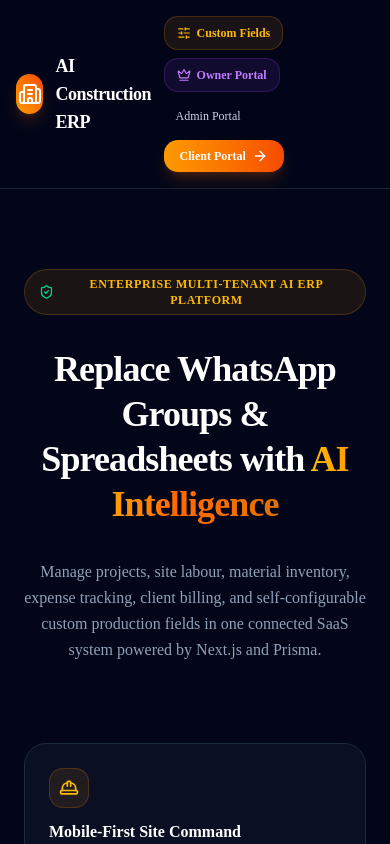
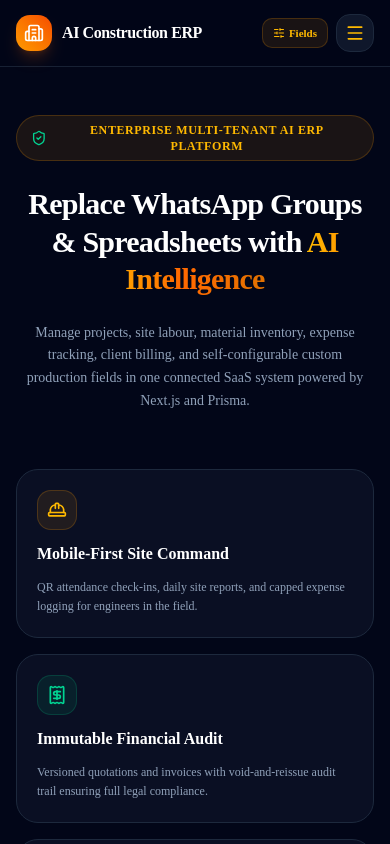
Before and after one commit to SidraRaza/ai-construction-erp, a Next.js app in the folder frontend/: page / in a window 390 px wide. Shown: the top 844 px of the page. Built offline with nearby package versions, Linux system fonts and the light colour scheme.

Commit message:
refactor: overhaul header responsiveness with mobile navigation drawer and adaptive controls

```diff
--- a/frontend/app/page.tsx
+++ b/frontend/app/page.tsx
@@ -1,19 +1,39 @@
+"use client";
+
+import { useState } from "react";
 import Link from "next/link";
-import { Building2, ArrowRight, ShieldCheck, HardHat, Receipt, Bot, SlidersHorizontal, Crown } from "lucide-react";
+import {
+  Building2,
+  ArrowRight,
+  ShieldCheck,
+  HardHat,
+  Receipt,
+  Bot,
+  SlidersHorizontal,
+  Crown,
+  Menu,
+  X,
+  LayoutDashboard,
+  Users,
+} from "lucide-react";
 
 export default function Home() {
+  const [isMobileNavOpen, setIsMobileNavOpen] = useState(false);
+
   return (
-    <div className="min-h-screen bg-slate-950 text-slate-100 font-sans flex flex-col justify-between">
-      {/* Navigation Bar */}
-      <nav className="border-b border-slate-800/80 px-4 sm:px-8 py-4 flex items-center justify-between backdrop-blur-md bg-slate-950/80 sticky top-0 z-50">
-        <div className="flex items-center gap-3">
-          <div className="w-10 h-10 rounded-xl bg-gradient-to-tr from-amber-500 to-orange-600 flex items-center justify-center text-white font-bold shadow-lg shadow-orange-500/20">
-            <Building2 className="w-6 h-6" />
+    <div className="min-h-screen bg-slate-950 text-slate-100 font-sans flex flex-col justify-between overflow-x-hidden">
+      {/* Navigation Bar (100% Responsive) */}
+      <nav className="border-b border-slate-800/80 px-4 sm:px-8 py-3.5 flex items-center justify-between backdrop-blur-md bg-slate-950/90 sticky top-0 z-50">
+        {/* Brand Logo */}
+        <div className="flex items-center gap-2.5">
+          <div className="w-9 h-9 sm:w-10 sm:h-10 rounded-xl bg-gradient-to-tr from-amber-500 to-orange-600 flex items-center justify-center text-white font-bold shadow-lg shadow-orange-500/20 shrink-0">
+            <Building2 className="w-5 h-5 sm:w-6 sm:h-6" />
           </div>
-          <span className="text-lg font-bold text-white tracking-tight">AI Construction ERP</span>
+          <span className="text-base sm:text-lg font-bold text-white tracking-tight truncate">AI Construction ERP</span>
         </div>
 
-        <div className="flex items-center gap-2 sm:gap-3 flex-wrap">
+        {/* Desktop Navigation Links (Visible on md+ screens) */}
+        <div className="hidden md:flex items-center gap-2 lg:gap-3">
           <Link
             href="/admin/custom-fields"
             className="text-xs font-bold text-amber-400 bg-amber-500/10 border border-amber-500/20 hover:bg-amber-500/20 px-3 py-2 rounded-xl transition-all flex items-center gap-1.5"
@@ -37,7 +57,7 @@
 
           <Link
             href="/engineer/dashboard"
-            className="text-xs font-medium text-slate-300 hover:text-white px-3 py-2 rounded-xl transition-all hidden sm:block"
+            className="text-xs font-medium text-slate-300 hover:text-white px-3 py-2 rounded-xl transition-all"
           >
             Engineer Portal
           </Link>
@@ -49,25 +69,111 @@
             Client Portal <ArrowRight className="w-4 h-4" />
           </Link>
         </div>
+
+        {/* Mobile Menu Toggle Button (Visible on screens < md) */}
+        <div className="flex md:hidden items-center gap-2">
+          <Link
+            href="/admin/custom-fields"
+            className="text-[11px] font-bold text-amber-400 bg-amber-500/10 border border-amber-500/20 px-2.5 py-1.5 rounded-lg flex items-center gap-1"
+          >
+            <SlidersHorizontal className="w-3 h-3" /> Fields
+          </Link>
+
+          <button
+            onClick={() => setIsMobileNavOpen(!isMobileNavOpen)}
+            className="p-2 rounded-xl bg-slate-900 border border-slate-800 text-amber-400 hover:text-white transition-all"
+            aria-label="Toggle Mobile Navigation"
+          >
+            {isMobileNavOpen ? <X className="w-5 h-5" /> : <Menu className="w-5 h-5" />}
+          </button>
+        </div>
       </nav>
 
+      {/* Mobile Navigation Backdrop & Drawer */}
+      {isMobileNavOpen && (
+        <div className="md:hidden fixed inset-0 z-40 bg-slate-950/95 backdrop-blur-xl p-6 pt-20 flex flex-col justify-between animate-in fade-in duration-200">
+          <div className="space-y-3">
+            <p className="text-xs font-bold text-slate-400 uppercase tracking-wider mb-2">Portal Navigation</p>
+
+            <Link
+              href="/admin/custom-fields"
+              onClick={() => setIsMobileNavOpen(false)}
+              className="p-3.5 rounded-2xl bg-amber-500/10 border border-amber-500/20 text-amber-400 text-sm font-bold flex items-center justify-between"
+            >
+              <span className="flex items-center gap-2.5">
+                <SlidersHorizontal className="w-4 h-4" /> Custom Production Fields
+              </span>
+              <ArrowRight className="w-4 h-4" />
+            </Link>
+
+            <Link
+              href="/admin/super-admin"
+              onClick={() => setIsMobileNavOpen(false)}
+              className="p-3.5 rounded-2xl bg-purple-500/10 border border-purple-500/20 text-purple-400 text-sm font-bold flex items-center justify-between"
+            >
+              <span className="flex items-center gap-2.5">
+                <Crown className="w-4 h-4" /> Super Admin Owner Portal
+              </span>
+              <ArrowRight className="w-4 h-4" />
+            </Link>
+
+            <Link
+              href="/admin/dashboard"
+              onClick={() => setIsMobileNavOpen(false)}
+              className="p-3.5 rounded-2xl bg-slate-900 border border-slate-800 text-slate-100 text-sm font-bold flex items-center justify-between"
+            >
+              <span className="flex items-center gap-2.5">
+                <LayoutDashboard className="w-4 h-4 text-slate-400" /> Enterprise Admin Portal
+              </span>
+              <ArrowRight className="w-4 h-4" />
+            </Link>
+
+            <Link
+              href="/engineer/dashboard"
+              onClick={() => setIsMobileNavOpen(false)}
+              className="p-3.5 rounded-2xl bg-slate-900 border border-slate-800 text-slate-100 text-sm font-bold flex items-center justify-between"
+            >
+              <span className="flex items-center gap-2.5">
+                <HardHat className="w-4 h-4 text-slate-400" /> Site Engineer Command
+              </span>
+              <ArrowRight className="w-4 h-4" />
+            </Link>
+
+            <Link
+              href="/client/dashboard"
+              onClick={() => setIsMobileNavOpen(false)}
+              className="p-3.5 rounded-2xl bg-gradient-to-r from-amber-500 to-orange-600 text-white text-sm font-bold flex items-center justify-between shadow-lg shadow-orange-500/20"
+            >
+              <span className="flex items-center gap-2.5">
+                <Users className="w-4 h-4" /> Client Project Portal
+              </span>
+              <ArrowRight className="w-4 h-4" />
+            </Link>
+          </div>
+
+          <div className="pt-6 border-t border-slate-800 text-center text-xs text-slate-500 font-medium">
+            AI Construction ERP v1.0 • Multi-Tenant Isolated
+          </div>
+        </div>
+      )}
+
       {/* Hero Section */}
-      <main className="max-w-6xl mx-auto px-6 py-20 text-center space-y-8 flex-1 flex flex-col justify-center items-center">
+      <main className="max-w-6xl mx-auto px-4 sm:px-6 py-12 sm:py-20 text-center space-y-6 sm:space-y-8 flex-1 flex flex-col justify-center items-center">
         <div className="inline-flex items-center gap-2 px-3.5 py-1.5 rounded-full bg-amber-500/10 border border-amber-500/20 text-amber-400 text-xs font-semibold uppercase tracking-wider">
           <ShieldCheck className="w-4 h-4 text-emerald-400" /> Enterprise Multi-Tenant AI ERP Platform
         </div>
 
-        <h1 className="text-4xl sm:text-6xl font-extrabold text-white tracking-tight leading-tight max-w-4xl">
+        <h1 className="text-3xl sm:text-6xl font-extrabold text-white tracking-tight leading-tight max-w-4xl">
           Replace WhatsApp Groups & Spreadsheets with <span className="bg-gradient-to-r from-amber-400 via-orange-500 to-amber-600 bg-clip-text text-transparent">AI Intelligence</span>
         </h1>
 
-        <p className="text-base sm:text-lg text-slate-400 max-w-2xl leading-relaxed">
+        <p className="text-sm sm:text-lg text-slate-400 max-w-2xl leading-relaxed">
           Manage projects, site labour, material inventory, expense tracking, client billing, and self-configurable custom production fields in one connected SaaS system powered by Next.js and Prisma.
         </p>
 
         {/* Feature Highlights Grid */}
-        <div className="grid grid-cols-1 sm:grid-cols-3 gap-6 pt-12 text-left w-full">
-          <div className="p-6 bg-slate-900/60 rounded-3xl border border-slate-800 space-y-3 hover:border-amber-500/30 transition-all">
+        <div className="grid grid-cols-1 sm:grid-cols-3 gap-4 sm:gap-6 pt-8 sm:pt-12 text-left w-full">
+          <div className="p-5 sm:p-6 bg-slate-900/60 rounded-3xl border border-slate-800 space-y-3 hover:border-amber-500/30 transition-all">
             <div className="w-10 h-10 rounded-xl bg-amber-500/10 border border-amber-500/20 flex items-center justify-center text-amber-400">
               <HardHat className="w-5 h-5" />
             </div>
@@ -75,7 +181,7 @@
             <p className="text-xs text-slate-400 leading-relaxed">QR attendance check-ins, daily site reports, and capped expense logging for engineers in the field.</p>
           </div>
 
-          <div className="p-6 bg-slate-900/60 rounded-3xl border border-slate-800 space-y-3 hover:border-amber-500/30 transition-all">
+          <div className="p-5 sm:p-6 bg-slate-900/60 rounded-3xl border border-slate-800 space-y-3 hover:border-amber-500/30 transition-all">
             <div className="w-10 h-10 rounded-xl bg-emerald-500/10 border border-emerald-500/20 flex items-center justify-center text-emerald-400">
               <Receipt className="w-5 h-5" />
             </div>
@@ -83,7 +189,7 @@
             <p className="text-xs text-slate-400 leading-relaxed">Versioned quotations and invoices with void-and-reissue audit trail ensuring full legal compliance.</p>
           </div>
 
-          <div className="p-6 bg-slate-900/60 rounded-3xl border border-slate-800 space-y-3 hover:border-amber-500/30 transition-all">
+          <div className="p-5 sm:p-6 bg-slate-900/60 rounded-3xl border border-slate-800 space-y-3 hover:border-amber-500/30 transition-all">
             <div className="w-10 h-10 rounded-xl bg-cyan-500/10 border border-cyan-500/20 flex items-center justify-center text-cyan-400">
               <Bot className="w-5 h-5" />
             </div>
@@ -94,7 +200,7 @@
       </main>
 
       {/* Footer */}
-      <footer className="border-t border-slate-800/80 px-8 py-6 text-center text-xs text-slate-500">
+      <footer className="border-t border-slate-800/80 px-6 py-5 text-center text-xs text-slate-500">
         AI Construction ERP v1.0 • Built to Enterprise Standards • Powered by Next.js & Prisma
       </footer>
     </div>
--- a/frontend/components/navigation/header.tsx
+++ b/frontend/components/navigation/header.tsx
@@ -127,39 +127,39 @@
   const displayRole = currentUser?.role ? `${currentUser.role}` : initialRole;
 
   return (
-    <header className="h-16 bg-slate-950/80 backdrop-blur-md border-b border-slate-800/80 px-4 sm:px-6 flex items-center justify-between sticky top-0 z-30">
-      {/* Mobile Hamburger Menu Toggle + Search Bar */}
-      <div className="flex items-center gap-3 flex-1 max-w-md">
+    <header className="h-16 bg-slate-950/80 backdrop-blur-md border-b border-slate-800/80 px-3 sm:px-6 flex items-center justify-between sticky top-0 z-30 min-w-0">
+      {/* Mobile Hamburger Menu Toggle + Adaptive Search Bar */}
+      <div className="flex items-center gap-2 sm:gap-3 flex-1 min-w-0 max-w-xs sm:max-w-md pr-2">
         <button
           onClick={() => window.dispatchEvent(new Event("open-mobile-sidebar"))}
-          className="lg:hidden p-2 rounded-xl bg-slate-900 border border-slate-800 text-amber-400 hover:text-white hover:border-amber-500/40 transition-all"
+          className="lg:hidden p-2 rounded-xl bg-slate-900 border border-slate-800 text-amber-400 hover:text-white hover:border-amber-500/40 transition-all shrink-0"
           aria-label="Open Mobile Menu"
           title="Open Navigation Menu"
         >
           <Menu className="w-5 h-5 stroke-[2.5]" />
         </button>
 
-        <form onSubmit={handleGlobalSearch} className="relative w-full sm:w-72 lg:w-80">
-          <Search className="w-4 h-4 absolute left-3.5 top-1/2 -translate-y-1/2 text-slate-400" />
+        <form onSubmit={handleGlobalSearch} className="relative w-full">
+          <Search className="w-3.5 h-3.5 sm:w-4 sm:h-4 absolute left-3 top-1/2 -translate-y-1/2 text-slate-400" />
           <input
             type="text"
             value={searchQuery}
             onChange={(e) => setSearchQuery(e.target.value)}
-            placeholder="Global search projects, invoices..."
-            className="w-full bg-slate-900/80 border border-slate-800 rounded-xl pl-10 pr-4 py-2 text-xs text-slate-200 placeholder-slate-500 focus:outline-none focus:border-amber-500/50 transition-all"
+            placeholder="Search..."
+            className="w-full bg-slate-900/80 border border-slate-800 rounded-xl pl-8 sm:pl-10 pr-3 py-1.5 sm:py-2 text-xs text-slate-200 placeholder-slate-500 focus:outline-none focus:border-amber-500/50 transition-all truncate"
           />
         </form>
       </div>
 
-      {/* Action Controls */}
-      <div className="flex items-center gap-2 sm:gap-3">
-        {/* Custom Production Fields Shortcut Button in Header Toolbar */}
+      {/* Action Controls (100% Responsive Grid/Flex) */}
+      <div className="flex items-center gap-1.5 sm:gap-3 shrink-0">
+        {/* Custom Production Fields Shortcut Button */}
         <Link
           href="/admin/custom-fields"
           title="Configure Self-Configurable Production Fields"
-          className="hidden sm:flex items-center gap-1.5 px-3 py-1.5 rounded-xl bg-amber-500/10 text-amber-400 hover:bg-amber-500/20 border border-amber-500/20 text-xs font-bold transition-all"
+          className="flex items-center gap-1 sm:gap-1.5 px-2.5 sm:px-3 py-1.5 rounded-xl bg-amber-500/10 text-amber-400 hover:bg-amber-500/20 border border-amber-500/20 text-xs font-bold transition-all shrink-0"
         >
-          <SlidersHorizontal className="w-3.5 h-3.5" /> Custom Fields
+          <SlidersHorizontal className="w-3.5 h-3.5" /> <span className="hidden sm:inline">Custom Fields</span><span className="sm:hidden text-[11px]">Fields</span>
         </Link>
 
         {/* Theme Toggle Button */}
@@ -168,14 +168,14 @@
             toggleTheme();
             showToast(`Theme switched to ${theme === "dark" ? "Light" : "Dark"} Mode`, "info");
           }}
-          className="p-2 rounded-xl text-slate-400 hover:text-slate-100 hover:bg-slate-800/60 transition-all"
+          className="p-1.5 sm:p-2 rounded-xl text-slate-400 hover:text-slate-100 hover:bg-slate-800/60 transition-all shrink-0"
           aria-label="Toggle Theme"
         >
-          {theme === "dark" ? <Sun className="w-5 h-5 text-amber-400" /> : <Moon className="w-5 h-5 text-slate-700" />}
+          {theme === "dark" ? <Sun className="w-4 h-4 sm:w-5 sm:h-5 text-amber-400" /> : <Moon className="w-4 h-4 sm:w-5 sm:h-5 text-slate-700" />}
         </button>
 
         {/* Notifications Dropdown Toggle */}
-        <div className="relative">
+        <div className="relative shrink-0">
           <button
             onClick={() => {
               setIsNotifOpen(!isNotifOpen);
@@ -184,17 +184,17 @@
                 setIsUserMenuOpen(false);
               }
             }}
-            className="p-2 rounded-xl text-slate-400 hover:text-slate-100 hover:bg-slate-800/60 relative transition-all"
+            className="p-1.5 sm:p-2 rounded-xl text-slate-400 hover:text-slate-100 hover:bg-slate-800/60 relative transition-all"
           >
-            <Bell className="w-5 h-5" />
+            <Bell className="w-4 h-4 sm:w-5 sm:h-5" />
             {dbNotifications.length > 0 && (
-              <span className="w-2 h-2 bg-amber-500 rounded-full absolute top-1.5 right-1.5 ring-4 ring-slate-950" />
+              <span className="w-2 h-2 bg-amber-500 rounded-full absolute top-1 right-1 ring-4 ring-slate-950" />
             )}
           </button>
 
           {/* System Notifications Dropdown */}
           {isNotifOpen && (
-            <div className="absolute right-0 mt-3 w-80 bg-slate-900 border border-slate-800 rounded-3xl p-4 shadow-2xl space-y-3 z-50">
+            <div className="absolute right-0 mt-3 w-72 sm:w-80 bg-slate-900 border border-slate-800 rounded-3xl p-4 shadow-2xl space-y-3 z-50">
               <div className="flex items-center justify-between border-b border-slate-800 pb-2">
                 <h4 className="text-xs font-bold text-white flex items-center gap-1.5">
                   <Bell className="w-3.5 h-3.5 text-amber-400" /> System Notifications
@@ -237,18 +237,18 @@
           )}
         </div>
 
-        <div className="h-6 w-px bg-slate-800 hidden sm:block" />
+        <div className="h-5 w-px bg-slate-800 hidden sm:block shrink-0" />
 
         {/* Clickable User Profile Badge with Dropdown Menu */}
-        <div className="relative">
+        <div className="relative shrink-0">
           <button
             onClick={() => {
               setIsUserMenuOpen(!isUserMenuOpen);
               setIsNotifOpen(false);
             }}
-            className="flex items-center gap-3 p-1 rounded-2xl hover:bg-slate-900 border border-transparent hover:border-slate-800 transition-all duration-200 text-left group"
+            className="flex items-center gap-2 p-1 rounded-2xl hover:bg-slate-900 border border-transparent hover:border-slate-800 transition-all duration-200 text-left group"
           >
-            <div className="w-9 h-9 rounded-xl bg-gradient-to-tr from-amber-500 to-orange-500 flex items-center justify-center text-white font-bold text-sm shadow-md group-hover:scale-105 transition-transform">
+            <div className="w-8 h-8 sm:w-9 sm:h-9 rounded-xl bg-gradient-to-tr from-amber-500 to-orange-500 flex items-center justify-center text-white font-bold text-xs sm:text-sm shadow-md group-hover:scale-105 transition-transform">
               {displayName.charAt(0)}
             </div>
             <div className="hidden sm:block">
@@ -256,7 +256,7 @@
                 {displayName}
                 <ChevronDown className={`w-3.5 h-3.5 text-slate-400 transition-transform duration-200 ${isUserMenuOpen ? "rotate-180 text-amber-400" : ""}`} />
               </p>
-              <p className="text-[11px] text-slate-400 truncate max-w-[130px] font-medium">{displayRole}</p>
+              <p className="text-[11px] text-slate-400 truncate max-w-[120px] font-medium">{displayRole}</p>
             </div>
           </button>
 
```
